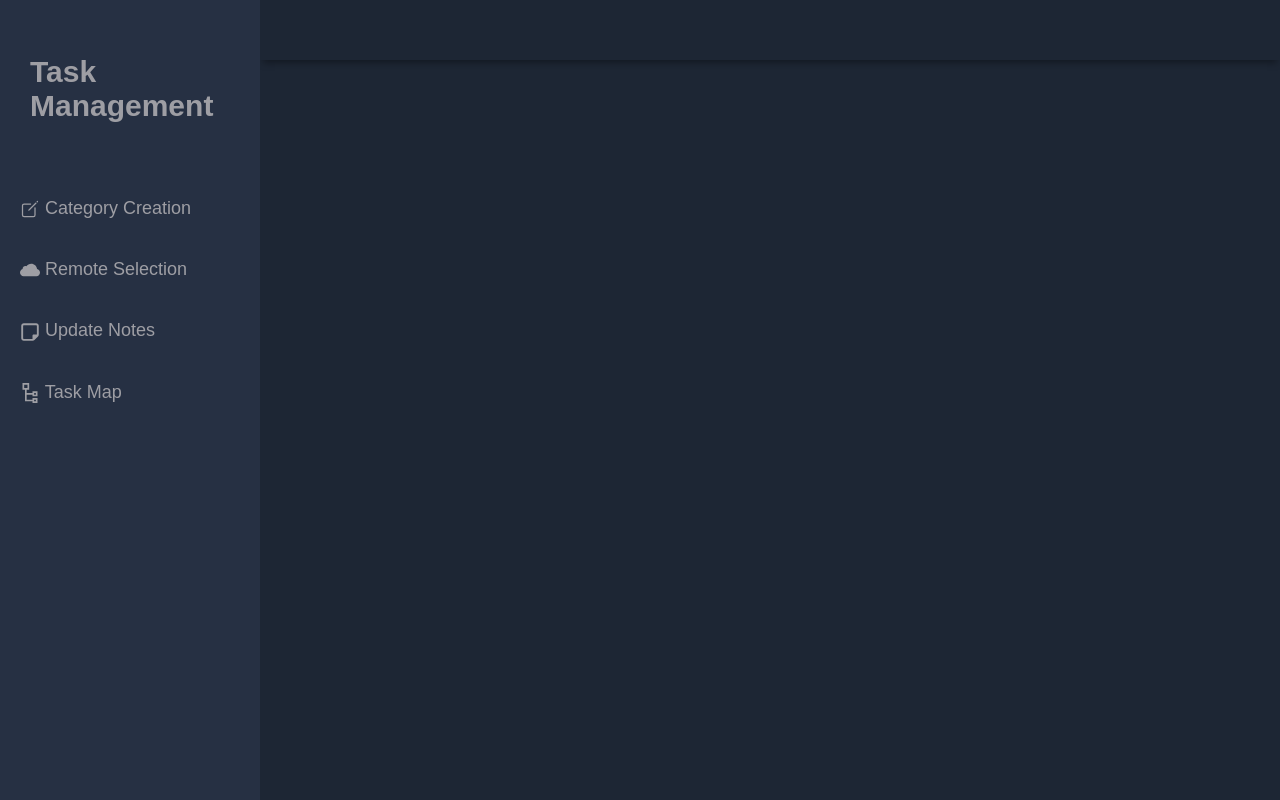
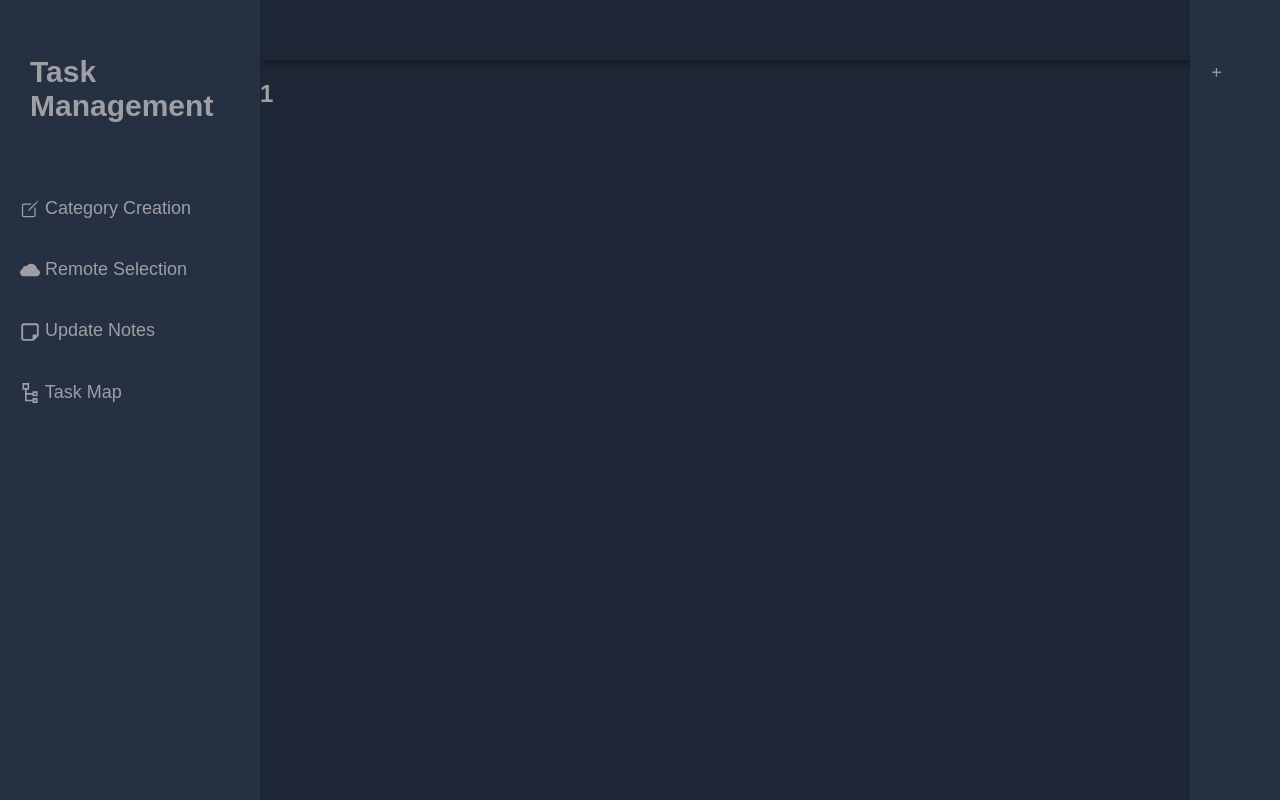
Before and after one commit to CSC-3380-Fall-2024/Team-5, a React (Vite) app in the folder 3380 Project/: page /subject/1 in a window 1280 px wide. Built offline with nearby package versions, Linux system fonts and the light colour scheme.

Commit message:
front end of subject tabs completed

```diff
--- a/3380 Project/src/App.tsx
+++ b/3380 Project/src/App.tsx
@@ -1,3 +1,4 @@
+import React from "react";
 import "./App.css";
 import Header from "./Header";
 import Sidebar from "./Sidebar";
@@ -6,24 +7,26 @@ import CategoryCreation from "./pages/category_creation";
 import RemoteSelection from "./pages/remoteSelection";
 import UpdateNotes from "./pages/updateNotes";
 import TaskMap from "./pages/taskMap";
+import SubjectPage from "./SubjectPage";
+import SubjectTabs from "./SubjectTabs";
 
-function App() {
+const App: React.FC = () => {
   return (
-    <>
     <Router>
       <div className="grid-container">
         <Header />
         <Sidebar />
+        <SubjectTabs />
         <Routes>
           <Route path="/" element={<CategoryCreation />} />
           <Route path="remoteSelection" element={<RemoteSelection />} />
           <Route path="updateNotes" element={<UpdateNotes />} />
           <Route path="taskMap" element={<TaskMap />} />
+          <Route path="subject/:subjectName" element={<SubjectPage />} />{" "}
         </Routes>
       </div>
     </Router>
-    </>
   );
-}
+};
 
 export default App;
--- /dev/null
+++ b/3380 Project/src/SubjectPage.tsx
@@ -0,0 +1,14 @@
+import React from "react";
+import { useParams } from "react-router-dom";
+
+const SubjectPage: React.FC = () => {
+  const { subjectName } = useParams<{ subjectName: string }>();
+
+  return (
+    <div>
+      <h2>{subjectName}</h2>
+    </div>
+  );
+};
+
+export default SubjectPage;
--- /dev/null
+++ b/3380 Project/src/SubjectTabs.css
@@ -0,0 +1,57 @@
+.subject-tabs-container {
+  display: flex;
+  flex-direction: column;
+  position: fixed;
+  right: 0;
+  height: 100%;
+  background-color: #263043;
+  padding: 40px 0;
+  width: 90px;
+}
+
+.tab {
+  writing-mode: vertical-rl;
+  text-align: center;
+  height: 150px;
+  width: 60%;
+  line-height: 55px;
+  color: #9e9ea4;
+  cursor: pointer;
+  transition: 0.3s ease;
+  border-radius: 10px;
+  margin-bottom: -10px;
+  box-shadow: 0 5px 7px rgba(0, 0, 0, 0.2);
+  background-color: #2e3b4e;
+}
+
+.add-tab {
+  writing-mode: vertical-rl;
+  text-align: center;
+  height: 45px;
+  width: 45%;
+  line-height: 30px;
+  font-size: 18px;
+  color: #9e9ea4;
+  cursor: pointer;
+  margin-top: 10px;
+}
+
+.delete-button {
+  background: none;
+  border: none;
+  color: #9e9ea4;
+  cursor: pointer;
+  font-size: 16px;
+  position: absolute;
+  top: 5px;
+  right: 5px;
+  display: none;
+}
+
+.tab.active {
+  transform: scale(1.07);
+}
+
+.tab.active .delete-button {
+  display: inline;
+}
--- /dev/null
+++ b/3380 Project/src/SubjectTabs.tsx
@@ -0,0 +1,83 @@
+import React, { useState } from "react";
+import { useNavigate } from "react-router-dom";
+import "./SubjectTabs.css";
+
+const SubjectTabs: React.FC = () => {
+  const [tabs, setTabs] = useState<string[]>([]);
+  const [newTabName, setNewTabName] = useState<string>("");
+  const [showInput, setShowInput] = useState<boolean>(false);
+  const [activeTabIndex, setActiveTabIndex] = useState<number | null>(null);
+
+  const navigate = useNavigate();
+
+  // add a new tab
+  const addTab = () => {
+    if (newTabName.trim()) {
+      setTabs([...tabs, newTabName]);
+      resetNewTabName();
+    }
+  };
+
+  // delete a tab
+  const deleteTab = (index: number) => {
+    setTabs(tabs.filter((_, tabIndex) => tabIndex !== index));
+    if (activeTabIndex === index) setActiveTabIndex(null);
+  };
+
+  // handle tab click and navigation
+  const handleTabClick = (tab: string, index: number) => {
+    navigate(`/subject/${encodeURIComponent(tab)}`);
+    setActiveTabIndex(index);
+  };
+
+  // reset the new tab name state
+  const resetNewTabName = () => {
+    setNewTabName("");
+    setShowInput(false);
+  };
+
+  return (
+    <div className="subject-tabs-container">
+      {tabs.map((tab, index) => (
+        <div
+          key={index}
+          className={`tab ${index === activeTabIndex ? "active" : ""}`} // apply active class to active tab
+          style={{
+            zIndex: activeTabIndex === index ? 10 : tabs.length - index, // adjust layering
+          }}
+          onClick={() => handleTabClick(tab, index)}
+        >
+          {tab.length > 10 ? `${tab.substring(0, 10)}...` : tab}
+          {index === activeTabIndex && ( // show delete button when tab is active
+            <button
+              onClick={(e) => {
+                e.stopPropagation(); // ensure delete action works as intended
+                deleteTab(index);
+              }}
+              className="delete-button"
+            >
+              X
+            </button>
+          )}
+        </div>
+      ))}
+
+      <div className="add-tab" onClick={() => setShowInput(!showInput)}>
+        +
+      </div>
+      {showInput && (
+        <div className="add-tab-input">
+          <input
+            type="text"
+            value={newTabName}
+            onChange={(e) => setNewTabName(e.target.value)} // update input value on change
+            placeholder="Name Subject"
+          />
+          <button onClick={addTab}>Add</button>
+        </div>
+      )}
+    </div>
+  );
+};
+
+export default SubjectTabs;
```
Lines whose indentation alone changed are shown as unchanged.
